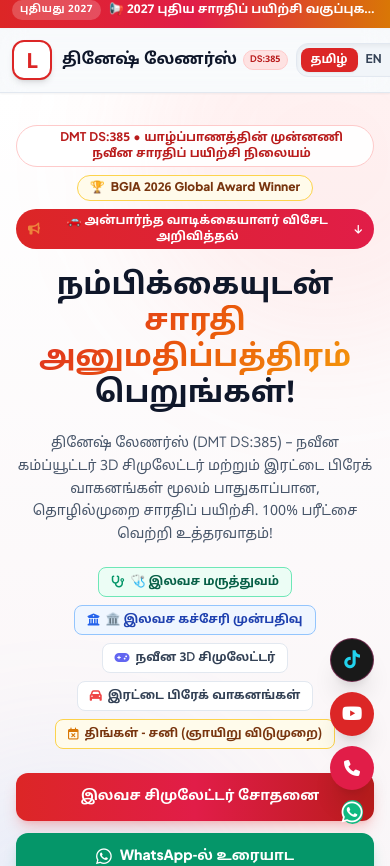
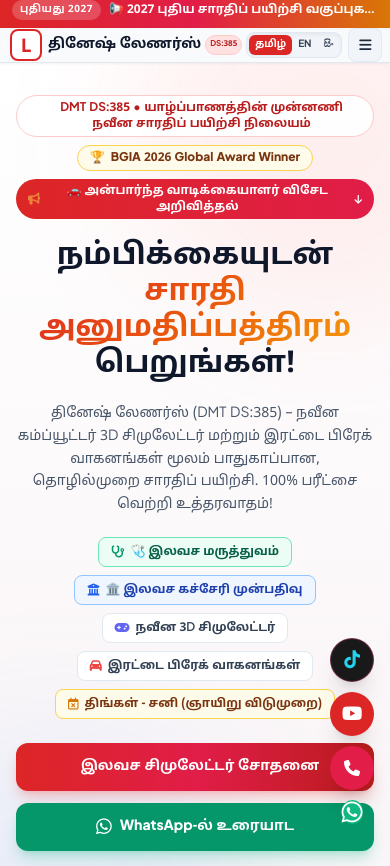
Before and after one commit to Gishor04/learners, a Next.js app: page / in a window 390 px wide. Shown: the top 866 px of the page. Built offline with nearby package versions, Linux system fonts and the light colour scheme.

Commit message:
fix(mobile): optimize mobile header layout for iPhone screen widths so language selector and hamburger menu fit cleanly without clipping

```diff
--- a/src/components/Header.tsx
+++ b/src/components/Header.tsx
@@ -74,18 +74,18 @@ export default function Header() {
       {/* MAIN HEADER WRAPPER (2-TIER: SEPARATE BRAND/ACTIONS & FULL NAV) */}
       <header className="sticky top-0 z-40 bg-white/98 backdrop-blur-md border-b border-slate-200 shadow-sm transition-all safe-header">
         {/* ROW 1: BRAND LOGO + PHONE + LANGUAGE SELECTOR + ENROLL CTA */}
-        <div className="max-w-7xl mx-auto px-3 sm:px-6 lg:px-8 h-16 sm:h-20 flex items-center justify-between gap-2 sm:gap-4 w-full">
+        <div className="max-w-7xl mx-auto px-2.5 sm:px-6 lg:px-8 h-15 sm:h-20 flex items-center justify-between gap-1 sm:gap-4 w-full">
           {/* Brand Logo */}
-          <a href="#" className="flex items-center gap-2.5 sm:gap-3 group shrink-0">
-            <div className="w-10 h-10 sm:w-12 sm:h-12 bg-white rounded-xl border-2 border-red-600 shadow-md flex items-center justify-center font-black text-red-600 text-xl sm:text-2xl font-sans tracking-tight group-hover:scale-105 transition-transform shrink-0">
+          <a href="#" className="flex items-center gap-1.5 sm:gap-3 group shrink-0 min-w-0">
+            <div className="w-8 h-8 sm:w-12 sm:h-12 bg-white rounded-lg sm:rounded-xl border-2 border-red-600 shadow-xs sm:shadow-md flex items-center justify-center font-black text-red-600 text-lg sm:text-2xl font-sans tracking-tight group-hover:scale-105 transition-transform shrink-0">
               L
             </div>
-            <div className="flex flex-col">
-              <div className="flex items-center gap-1.5 sm:gap-2">
-                <span className="text-base sm:text-xl font-black text-slate-900 tracking-tight font-heading whitespace-nowrap">
+            <div className="flex flex-col min-w-0">
+              <div className="flex items-center gap-1 sm:gap-2">
+                <span className="text-sm sm:text-xl font-black text-slate-900 tracking-tight font-heading whitespace-nowrap">
                   {t.brandTitle}
                 </span>
-                <span className="text-[9px] sm:text-[10px] bg-red-100 text-red-700 font-bold px-1.5 sm:px-2 py-0.5 rounded-full border border-red-200 shrink-0">
+                <span className="text-[8px] sm:text-[10px] bg-red-100 text-red-700 font-bold px-1 sm:px-2 py-0.5 rounded-full border border-red-200 shrink-0">
                   DS:385
                 </span>
               </div>
@@ -95,9 +95,9 @@ export default function Header() {
             </div>
           </a>
 
-          {/* Right Actions: Phone + Language Selector + Enroll CTA */}
-          <div className="flex items-center gap-2 sm:gap-3 shrink-0">
-            {/* Direct Call Button (Desktop) */}
+          {/* Right Actions: Phone + Language Selector + Enroll CTA + Hamburger */}
+          <div className="flex items-center gap-1.5 sm:gap-3 shrink-0">
+            {/* Direct Call Button (Desktop md+) */}
             <a
               href="tel:0775189963"
               className="hidden md:flex items-center gap-1.5 px-3 py-2 bg-slate-100 hover:bg-red-50 text-slate-800 hover:text-red-600 rounded-xl transition-colors border border-slate-200 text-xs font-bold shrink-0 shadow-xs"
@@ -107,47 +107,48 @@ export default function Header() {
               <span>077 518 9963</span>
             </a>
 
-            {/* Language Selector: Clear, Prominent, 100% Accessible */}
-            <div className="flex items-center bg-slate-100 p-1 rounded-xl border border-slate-200 text-xs font-bold shadow-inner shrink-0">
+            {/* Language Selector: Compact on mobile, spacious on tablet/desktop */}
+            <div className="flex items-center bg-slate-100 p-0.5 sm:p-1 rounded-lg sm:rounded-xl border border-slate-200 text-[10px] sm:text-xs font-bold shadow-inner shrink-0">
               <button
                 onClick={() => setLang("ta")}
-                className={'px-2.5 sm:px-3 py-1 rounded-lg transition-all whitespace-nowrap font-bold ' + (lang === "ta" ? "bg-red-600 text-white font-extrabold shadow-sm" : "text-slate-700 hover:bg-slate-200")}
+                className={'px-1.5 sm:px-3 py-0.5 sm:py-1 rounded-md sm:rounded-lg transition-all whitespace-nowrap font-bold ' + (lang === "ta" ? "bg-red-600 text-white font-extrabold shadow-sm" : "text-slate-700 hover:bg-slate-200")}
                 title="தமிழ்"
               >
                 தமிழ்
               </button>
               <button
                 onClick={() => setLang("en")}
-                className={'px-2 sm:px-2.5 py-1 rounded-lg transition-all whitespace-nowrap font-bold ' + (lang === "en" ? "bg-red-600 text-white font-extrabold shadow-sm" : "text-slate-700 hover:bg-slate-200")}
+                className={'px-1.5 sm:px-2.5 py-0.5 sm:py-1 rounded-md sm:rounded-lg transition-all whitespace-nowrap font-bold ' + (lang === "en" ? "bg-red-600 text-white font-extrabold shadow-sm" : "text-slate-700 hover:bg-slate-200")}
                 title="English"
               >
                 EN
               </button>
               <button
                 onClick={() => setLang("si")}
-                className={'px-2 sm:px-2.5 py-1 rounded-lg transition-all whitespace-nowrap font-bold ' + (lang === "si" ? "bg-red-600 text-white font-extrabold shadow-sm" : "text-slate-700 hover:bg-slate-200")}
+                className={'px-1.5 sm:px-2.5 py-0.5 sm:py-1 rounded-md sm:rounded-lg transition-all whitespace-nowrap font-bold ' + (lang === "si" ? "bg-red-600 text-white font-extrabold shadow-sm" : "text-slate-700 hover:bg-slate-200")}
                 title="සිංහල"
               >
-                සිංහල
+                <span className="sm:hidden">සිං</span>
+                <span className="hidden sm:inline">සිංහල</span>
               </button>
             </div>
 
-            {/* Admission CTA Button */}
+            {/* Admission CTA Button (Visible on sm/tablet and up) */}
             <button
               onClick={() => openEnrollModal()}
-              className="bg-gradient-to-r from-red-600 to-rose-600 hover:from-red-700 hover:to-rose-700 text-white px-3 sm:px-4 py-2 rounded-xl font-bold text-xs sm:text-sm shadow-md shadow-red-500/25 hover:scale-[1.02] active:scale-[0.98] transition-all flex items-center gap-1.5 shrink-0 whitespace-nowrap"
+              className="hidden sm:flex bg-gradient-to-r from-red-600 to-rose-600 hover:from-red-700 hover:to-rose-700 text-white px-3 sm:px-4 py-1.5 sm:py-2 rounded-xl font-bold text-xs sm:text-sm shadow-md shadow-red-500/25 hover:scale-[1.02] active:scale-[0.98] transition-all items-center gap-1.5 shrink-0 whitespace-nowrap"
             >
               <i className="fa-solid fa-id-card text-xs"></i>
               <span>{t.btnEnroll}</span>
             </button>
 
-            {/* Mobile Menu Hamburger */}
+            {/* Mobile Menu Hamburger (Always 100% visible on mobile, lg:hidden) */}
             <button
               onClick={() => setMobileMenuOpen(!mobileMenuOpen)}
-              className="p-2 sm:p-2.5 rounded-xl bg-slate-100 text-slate-800 hover:bg-slate-200 transition-colors lg:hidden shrink-0 flex items-center justify-center min-w-[38px] min-h-[38px]"
+              className="p-1.5 sm:p-2.5 rounded-lg sm:rounded-xl bg-slate-100 text-slate-800 hover:bg-slate-200 transition-colors lg:hidden shrink-0 flex items-center justify-center min-w-[34px] min-h-[34px] sm:min-w-[38px] sm:min-h-[38px] border border-slate-200/80 shadow-xs"
               aria-label="Toggle navigation menu"
             >
-              <i className={'fa-solid ' + (mobileMenuOpen ? "fa-xmark" : "fa-bars") + ' text-base'}></i>
+              <i className={'fa-solid ' + (mobileMenuOpen ? "fa-xmark" : "fa-bars") + ' text-sm sm:text-base'}></i>
             </button>
           </div>
         </div>
```
